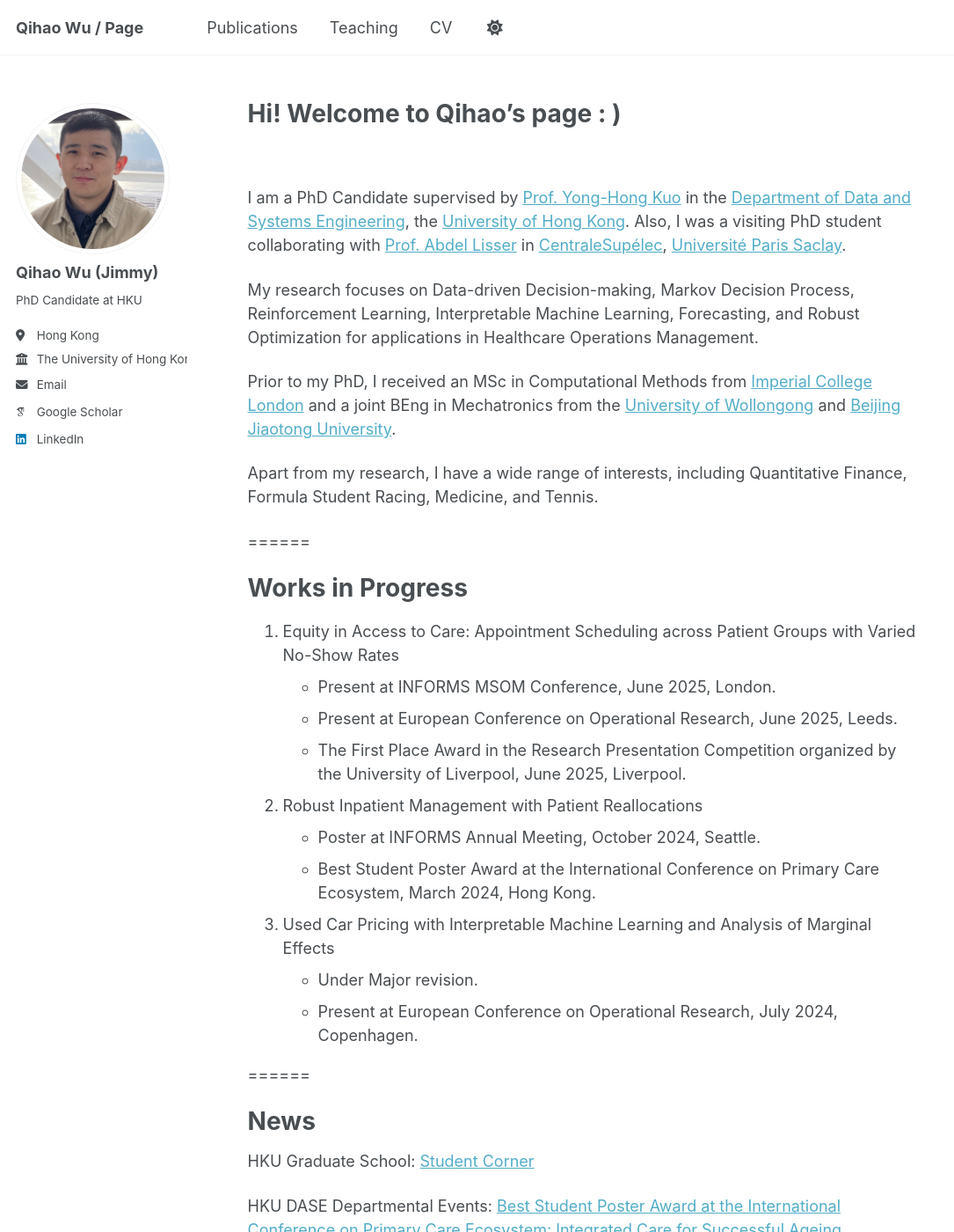
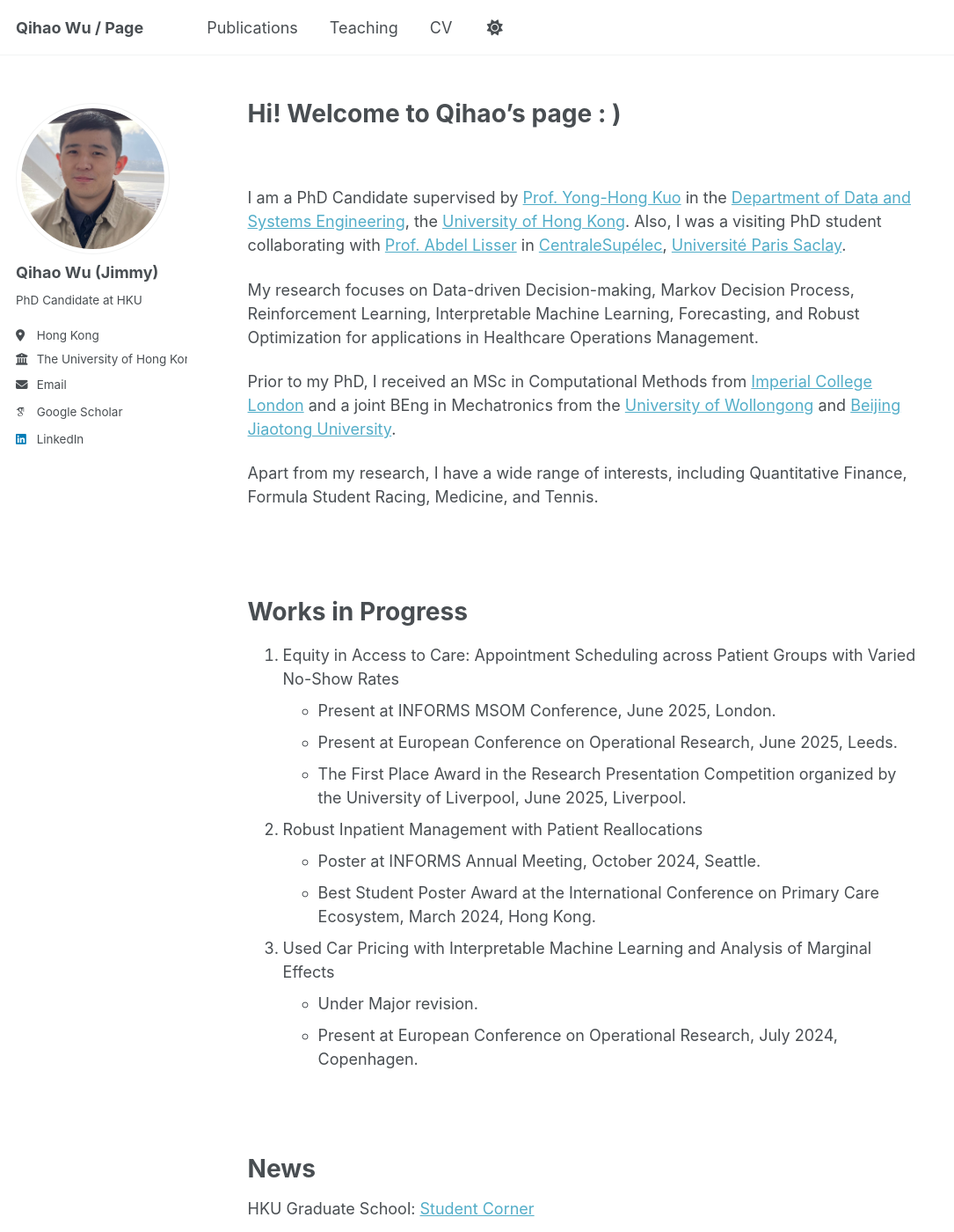
Before and after one commit to Qihao-Wu/bio, a Jekyll site: the page built from _pages/about.md, in a window 1280 px wide and 1400 px high. Shown: the whole window at 88% size, without its empty margins (0-1085 px from the left). Built offline with Jekyll 4.4.1, drawn with Linux system fonts in a browser that asks for light colours; some web fonts are replaced.

Commit message:
Update about.md

```diff
--- a/_pages/about.md
+++ b/_pages/about.md
@@ -19,8 +19,8 @@ Prior to my PhD, I received an MSc in Computational Methods from [Imperial Colle
 
 Apart from my research, I have a wide range of interests, including Quantitative Finance, Formula Student Racing, Medicine, and Tennis.
 
-======
-<br/>
+
+<br/><br/>
 
 
 Works in Progress
@@ -40,8 +40,8 @@ Works in Progress
   * Under Major revision.
   * Present at European Conference on Operational Research, July 2024, Copenhagen.
 
-======
-<br/>
+
+<br/><br/>
 
 
 
```
